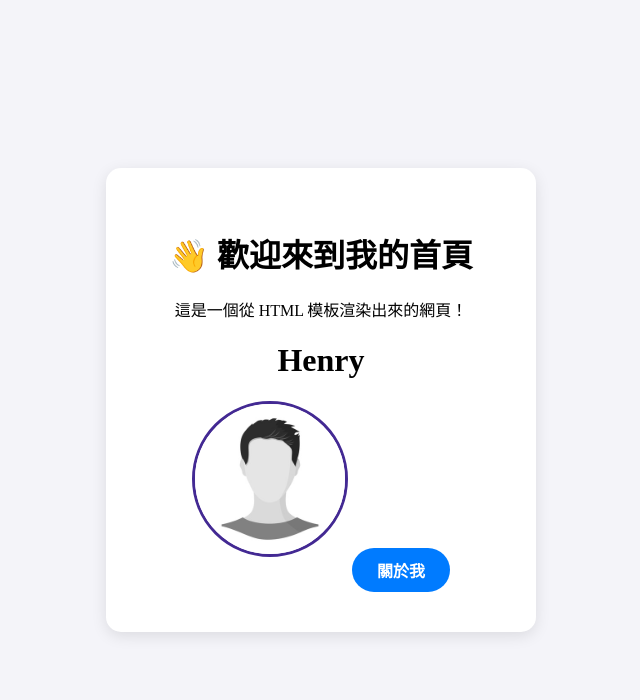
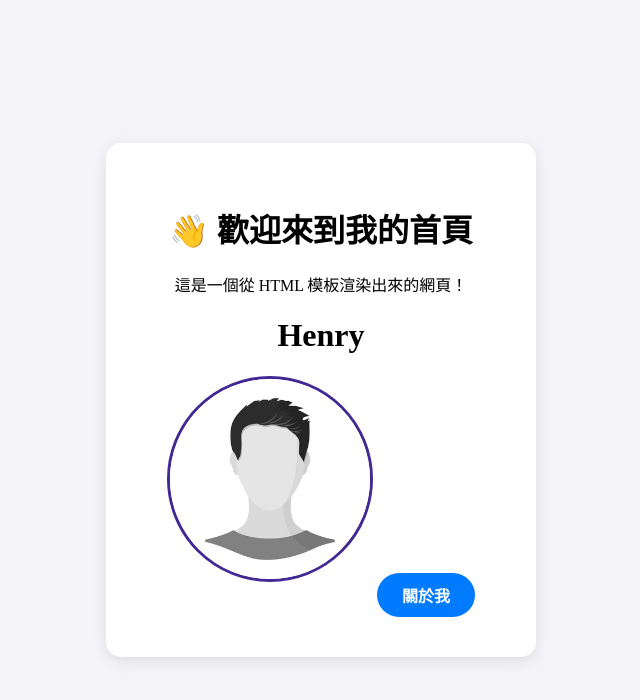
Before and after one commit to hnrylm/fluskwebapp, a Flask app: page / in a window 1280 px wide. Shown: the top 700 px of the page, without its empty margins (319-959 px from the left). Run offline with Flask 3, Linux system fonts and the light colour scheme.

Commit message:
style: increase profile size to 200px with purple border

```diff
--- a/static/style.css
+++ b/static/style.css
@@ -18,8 +18,8 @@ body {
 
 /* 针对卡片内的图片进行圆圈处理 */
 .card img {
-    width: 150px;           /* 你可以根据需要调整大小 */
-    height: 150px;          /* 宽高必须相等才能形成完美的圆 */
+    width: 200px;           /* 你可以根据需要调整大小 */
+    height: 200px;          /* 宽高必须相等才能形成完美的圆 */
     border-radius: 50%;     /* 核心代码：让图片变圆 */
     object-fit: cover;      /* 核心代码：防止图片被拉伸变形 */
     margin-bottom: 20px;    /* 与下方文字保持间距 */
```
